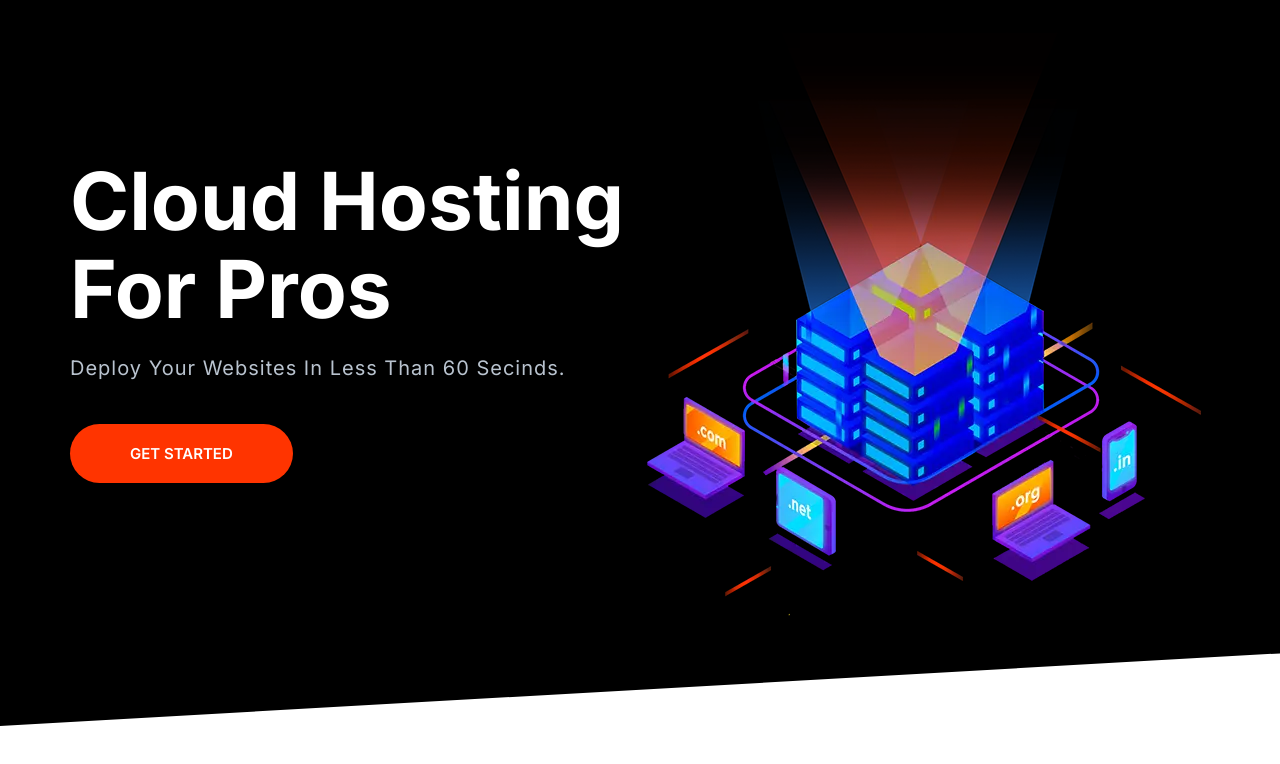
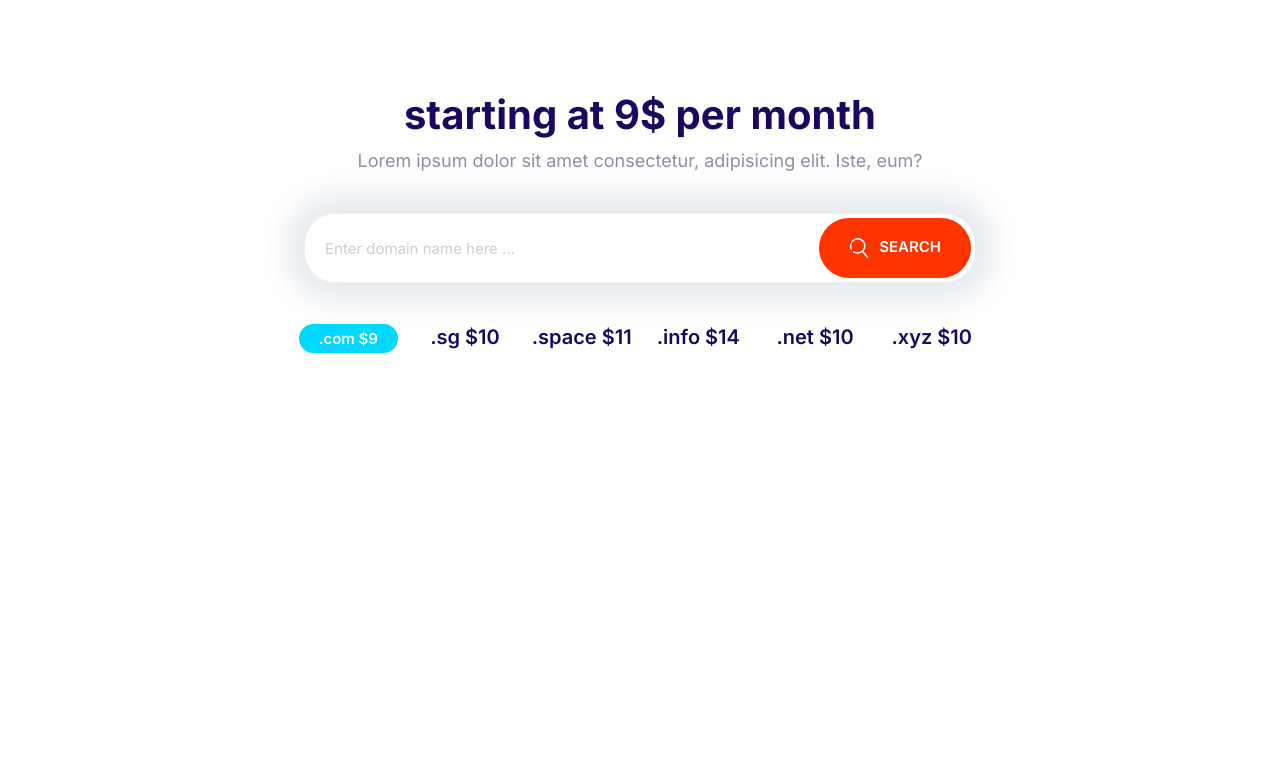
Before and after one commit to miladsoufi/myfirstwebsite, a plain HTML site: page index.html in a window 1280 px wide. Drawn offline with Linux system fonts and the light colour scheme.

Commit message:
building domain block styles.

```diff
--- a/css/styles.css
+++ b/css/styles.css
@@ -95,12 +95,12 @@ font-weight: bold;
     white-space: nowrap;
 }
 
-.badges--primary{
+.badge--primary{
 background: var(--color-primary);
 color: white;
 }
 
-.badges--secondary{
+.badge--secondary{
 background: var(--color-secondary);
 color: white;
 }
@@ -187,11 +187,19 @@ border: 0;
 cursor: pointer;
 font-size: 1.8rem;
 font-weight: 600;
+margin: 1rem 0;
+outline: 0;
+padding:2rem 3rem ;
 text-align: center;
-padding:2rem 3rem ;
-margin: 1rem 0;
 text-transform: uppercase;
 white-space: nowrap;
+}
+
+.btn .icon {
+  width: 2rem;
+  height: 2rem;
+  margin-right: 1rem;
+  vertical-align: middle;
 }
 
 .btn--primary{
@@ -271,7 +279,7 @@ white-space: nowrap;
 .input-group .input{
     border: 0;
     flex-grow: 1;
-    padding: 1.5rem 1rem;
+    padding: 1.5rem 2rem;
 }
 
 .input-group .btn{
@@ -677,3 +685,29 @@ white-space: nowrap;
       align-self: center;
     }
   }
+
+  /* domain block */
+
+  .block-domain .input-group {
+    box-shadow: 0 0 30px 20px #e6ebee;
+    border: 0;
+    margin: 4rem auto;
+    max-width: 670px;
+  }
+
+  .block-domain__prices {
+    display: grid;
+    grid-template-columns: repeat(3, 1fr);
+    grid-template-rows: repeat(2, 6rem);
+    font-size: 2rem;
+    font-weight: 600;
+    justify-items: center;
+    max-width: 700px;
+    margin: 0 auto;
+  }
+
+  @media screen and (min-width:768px) {
+    .block-domain__prices {
+      grid-template-columns: repeat(auto-fit, minmax(10rem,1fr));
+    }
+  }
--- a/index.html
+++ b/index.html
@@ -13,19 +13,25 @@
 
 </head>
 <body>
-  <section class="block block--dark block--skewed-left hero">
-    <div class="container grid grid--1x2">
-<header class="block__header hero__content">
-  <h1 class="block__heading">Cloud Hosting For Pros</h1>
-  <p class="hero__tagline">Deploy Your Websites In Less Than 60 Secinds.</p>
-  <a href="" class="btn btn--accent btn--streched">Get Started</a>
-</header>
-<picture>
-  <source type="image/webp" srcset="images/banner.webp 1x, images/banner@2x.webp 2x">
-  <source type="image/png" srcset="images/banner.png 1x, images/banner@2x.png 2x">
-  <img class="hero__image" src="images/banner.png" alt="">
-</picture>
-    </div>
+  <section class="block container block-domain">
+    <header class="block__header">
+      <h2>starting at 9$ per month</h2>
+      <p>Lorem ipsum dolor sit amet consectetur, adipisicing elit. Iste, eum?</p>
+    </header>
+    <div class="input-group">
+      <input type="text" class="input" placeholder="Enter domain name here ...">
+    <button class="btn btn--accent"> <svg class="icon icon--white">
+      <use xlink:href="images/sprite.svg#search"></use>
+    </svg>search</button>
+  </div>
+  <ul class="list block-domain__prices">
+    <li><span class="badge badge--secondary">.com $9</span></li>
+    <li>.sg $10</li>
+    <li>.space $11</li>
+    <li>.info $14</li>
+    <li>.net $10</li>
+    <li>.xyz $10</li>
+  </ul>
   </section>
   <script src="/main.js"></script>
 </body>
```
Also changed, not shown: components/domain block.html (added, +20 -0 lines).
